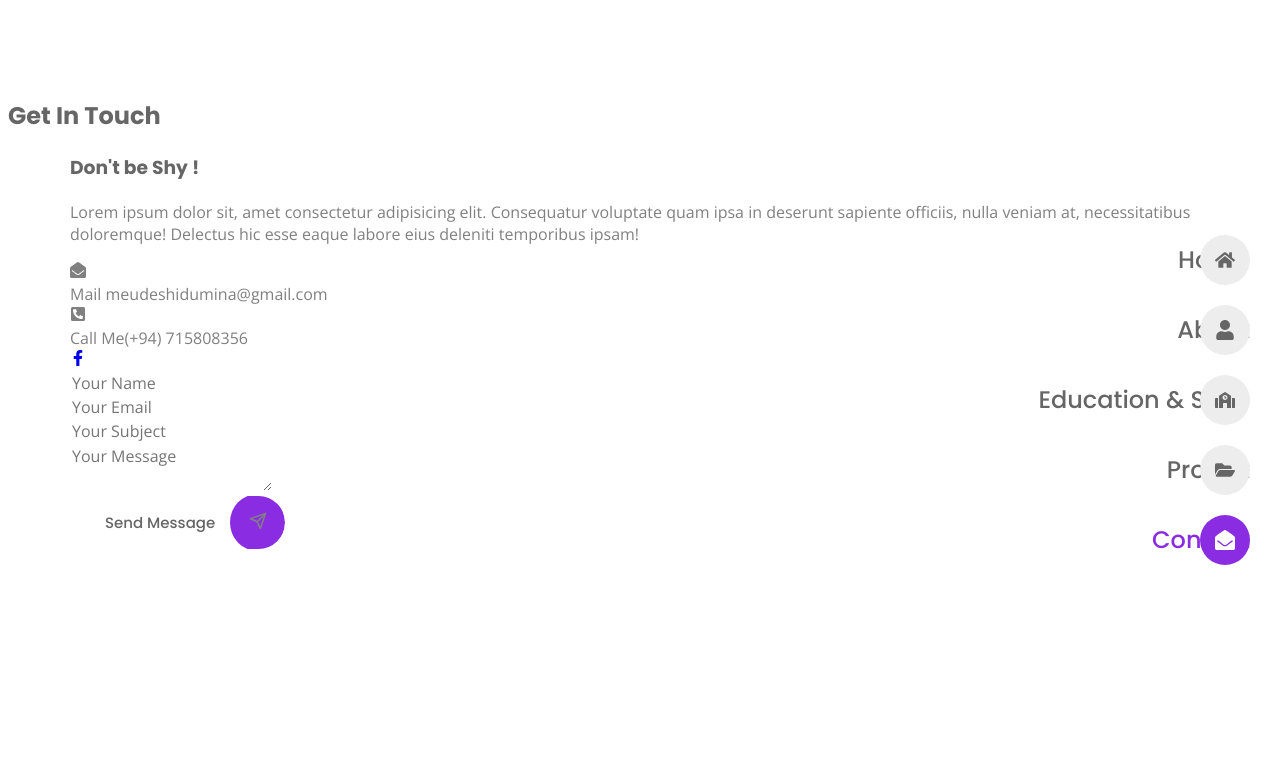
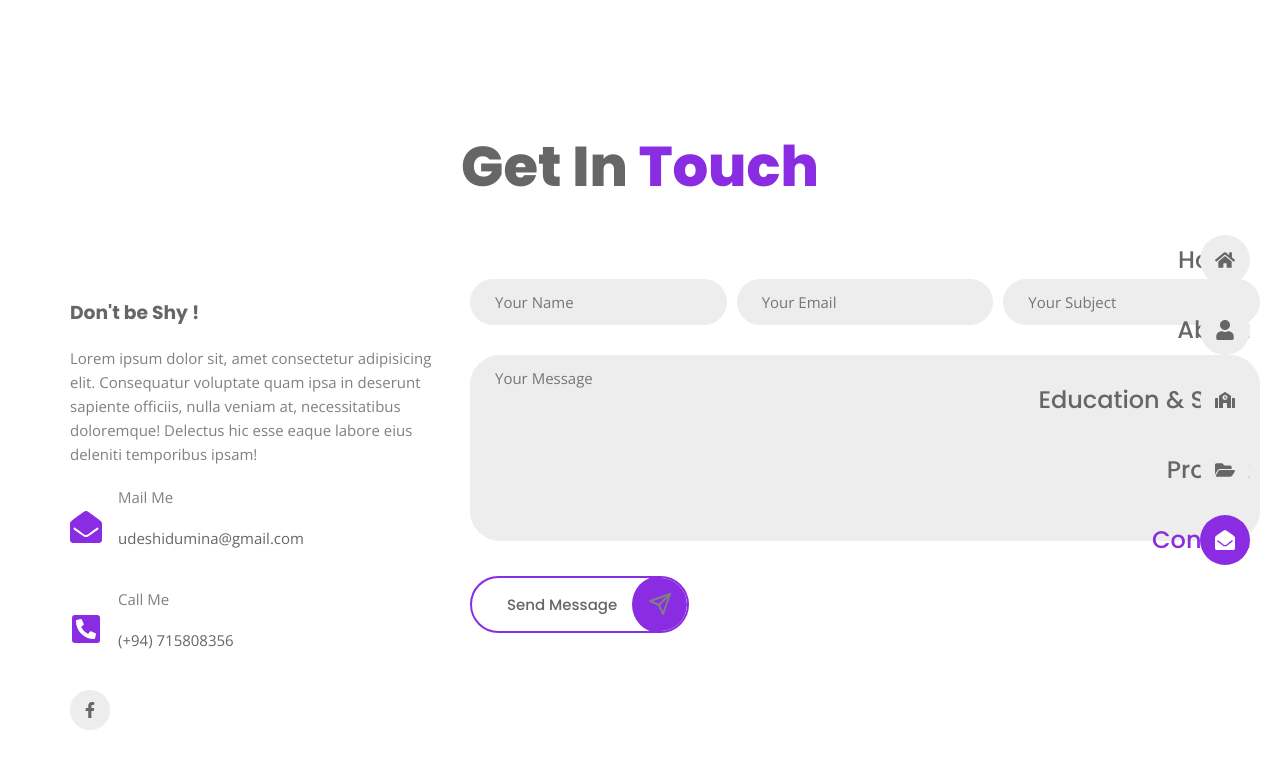
Before and after one commit to WAUdeshinduminaweerakoon/Personal-Portfolio-Website, a React (Create React App) app: page /contact in a window 1280 px wide. Shown: the top 768 px of the page. Built offline with nearby package versions, Linux system fonts and the light colour scheme.

Commit message:
add contact.css

```diff
--- a/src/App.css
+++ b/src/App.css
@@ -114,7 +114,7 @@
 .button{
     display: inline-block;
     color: var(--title-color);
-    border: 2px sold var(--first-color);
+    border: 2px solid var(--first-color);
     padding: 15px 70px 15px 35px;
     border-radius: 35px;
     font-family: var(--second-font);
--- a/src/data.jsx
+++ b/src/data.jsx
@@ -125,23 +125,23 @@
   ];
 
   export const stats = [
-    {
-      id: 1,
-      no: '1+',
-      title: 'Years of <br /> Experience',
-    },
+    // {
+    //   id: 1,
+    //   no: '1+',
+    //   title: 'Years of <br /> Experience',
+    // },
 
-    {
-      id: 2,
-      no: '3+',
-      title: 'Completed <br /> Projects',
-    },
+    // {
+    //   id: 2,
+    //   no: '3+',
+    //   title: 'Completed <br /> Projects',
+    // },
 
-    {
-      id: 3,
-      no: '+',
-      title: 'Happy <br /> Customers',
-    },
+    // {
+    //   id: 3,
+    //   no: '+',
+    //   title: 'Happy <br /> Customers',
+    // },
 
     // {
     //   id: 4,
--- a/src/pages/contact/Contact.jsx
+++ b/src/pages/contact/Contact.jsx
@@ -12,10 +12,10 @@
 const Contact = () => {
   return (
     <section className='contact section'>
-      <h2 className="section__tittle">
+      <h2 className="section__title">
         Get In <span>Touch</span>
       </h2>
-      <div className="contact__container container gid">
+      <div className="contact__container container grid">
         <div className="contact__data">
           <h3 className="contact__tital">Don't be Shy !</h3>
           <p className="contact__description">
@@ -26,8 +26,8 @@
             <div className="info__item">
               <FaEnvelopeOpen className='info__icon'/>
               <div>
-                <span className='info__title'>Mail me</span>
-                <span className='info__desc'>udeshidumina@gmail.com</span>
+                <span className='info__title'>Mail Me </span>
+                <h4 className='info__desc'>udeshidumina@gmail.com</h4>
               </div>
             </div>
           </div>
@@ -37,12 +37,12 @@
               <FaPhoneSquareAlt className='info__icon'/>
               <div>
                 <span className='info__title'>Call Me</span>
-                <span className='info__desc'>(+94) 715808356</span>
+                <h4 className='info__desc'>(+94) 715808356</h4>
               </div>
             </div>
           </div>
           <div className='contact__socials'>
-            <a href="https://faceBook.com" className="contact__scial-link">
+            <a href="https://faceBook.com" className="contact__social-link">
               <FaFacebookF/>
             </a>
             {/* <a href="https://faceBook.com" className="contact__scial-link">
@@ -55,8 +55,8 @@
 
         </div>
 
-        <form className='contact__from'>
-          <div className="from_input-group">
+        <form className='contact__form'>
+          <div className="form__input-group">
 
             <div className="form__input-div">
               <input
--- a/src/pages/contact/contact.css
+++ b/src/pages/contact/contact.css
@@ -0,0 +1,93 @@
+.contact__container{
+    grid-template-columns: 4fr 8fr;
+}
+.contact__title{
+    font-size: var(--h3-font-size);
+    font-weight: var(--weigt-600);
+    margin-bottom: 1rem;
+}
+.contact__description{
+    font-size : var(--small-font-size);
+    line-height:1.6;
+
+}
+
+.contact__description,
+.contact__info .info__item{
+    margin-bottom: 20px;
+}
+.contact__info .info__item{
+    display: flex;
+    align-items: center;
+    column-gap: 16px;
+}
+
+.contact__info .info__icon{
+    color: var(--first-color);
+    font-size: var(--h2-font-size);
+}
+
+.contact__info .info__title{
+    font-size: var(--small-font-size);
+}
+
+.contact__info .info__desc{
+    font-family: var(--body-font);
+    font-size: var(--small-font-size);
+    font-weight: var(--weigt-500);
+}
+
+.contact__socials{
+    display: flex;
+    column-gap: 16px;
+}
+
+.contact__social-link {
+    background-color: var(--container-color);
+    color: var(--title-color);
+    width: 40px;
+    height: 40px;
+    border-radius: 50% ;
+    text-align: center;
+    line-height: 44px;
+    transition:all 0.3s ease;
+}
+.contact__social-link:hover{
+    background-color: var(--first-color);
+    color: var(--text-white);
+}
+
+.form__input-group{
+    display:grid;
+    grid-template-columns: repeat(3,1fr);
+    column-gap: 60px;
+}
+
+.form__input-div{
+    margin-bottom: 30px;
+}
+
+.form__control{
+    border:1px solid var(--container-color);
+    background-color: var(--container-color);
+    color: var(--title-color);
+    width: 100%;
+    padding: 12px 24px;
+    border-radius: 30px;
+    font-size: var(--small-font-size);
+    transition: all 0.3s ease;
+
+}
+
+.form__control:focus{
+    border-color: var(--first-color);
+}
+.textarea{
+    resize:none ;
+    height: 160px;
+}
+
+.contact__button-icon{
+    font-size: var(--h3-font-size);
+    line-height: 64px;
+}
```
Also changed, not shown: src/assets/project-6.jpg (deleted).
